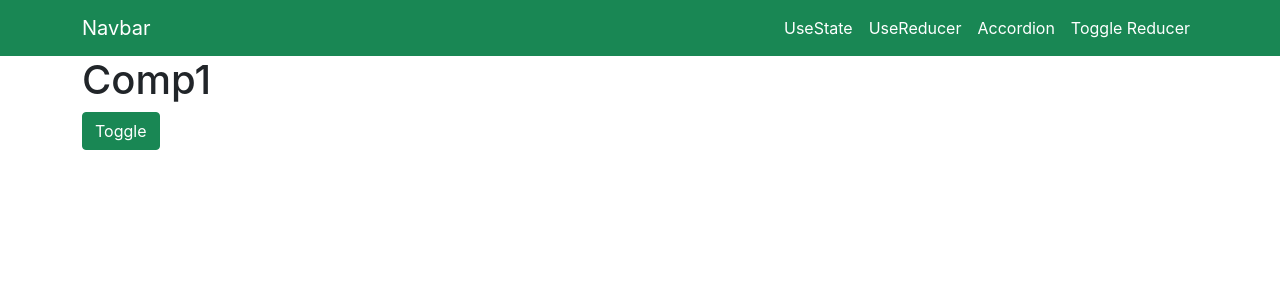
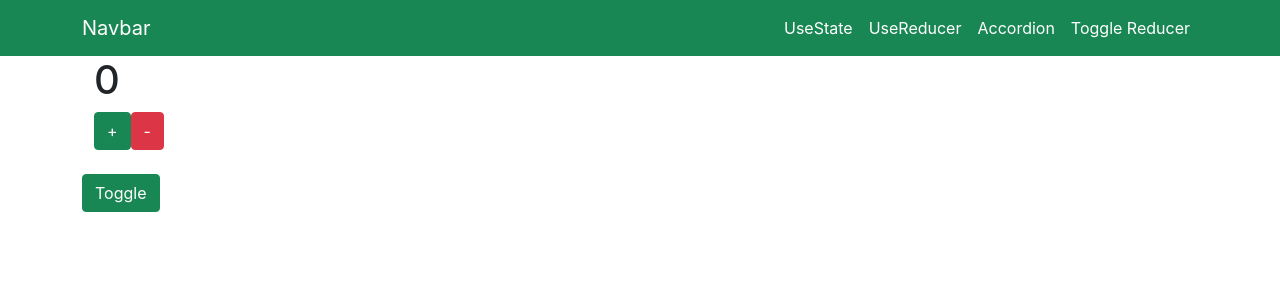
Before and after one commit to subhomoyprojects/react_task, a React (Create React App) app: page /toggleReducer in a window 1280 px wide. Shown: the top 300 px of the page. Built offline with nearby package versions, Linux system fonts and the light colour scheme.

Commit message:
counter reducer

```diff
--- a/src/UseReducerComponent/Comp1.jsx
+++ b/src/UseReducerComponent/Comp1.jsx
@@ -1,5 +1,40 @@
-import React from "react";
-
+import React, { useReducer } from "react";
+const reducer = (state, action) => {
+  switch (action.type) {
+    case "INCREMENT": {
+      return state + 1;
+    }
+    case "DECREMENT": {
+      if (state > 0) {
+        return state - 1;
+      } else {
+        return state;
+      }
+    }
+    default: {
+      return state;
+    }
+  }
+};
 export default function Comp1() {
-  return <h1>Comp1</h1>;
+  const [state, dispatch] = useReducer(reducer, 0);
+  const increment = () => {
+    dispatch({ type: "INCREMENT" });
+  };
+  const decrement = () => {
+    dispatch({ type: "DECREMENT" });
+  };
+  return (
+    <>
+      <div className="container">
+        <h1>{state}</h1>
+        <button type="button" className="btn btn-success" onClick={increment}>
+          +
+        </button>
+        <button type="button" className="btn btn-danger" onClick={decrement}>
+          -
+        </button>
+      </div>
+    </>
+  );
 }
--- a/src/UseReducerComponent/ToggleParentComponent.jsx
+++ b/src/UseReducerComponent/ToggleParentComponent.jsx
@@ -21,6 +21,7 @@ export default function ToggleParentComponent() {
     <>
       <div className="container">
         <div>{state ? <Comp1 /> : <Comp2 />}</div>
+        <br />
         <button className="btn btn-success" type="button" onClick={toggleComp}>
           Toggle
         </button>
```
